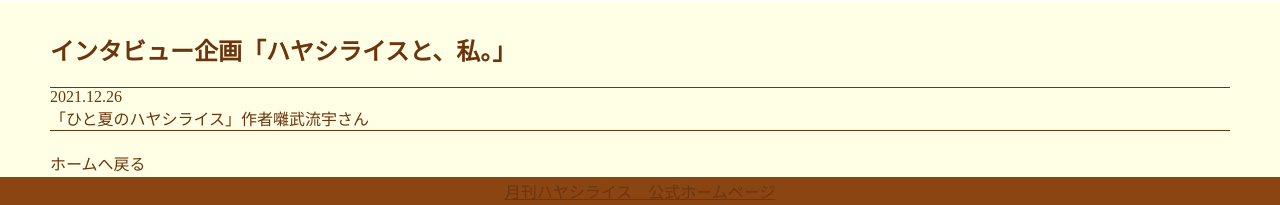
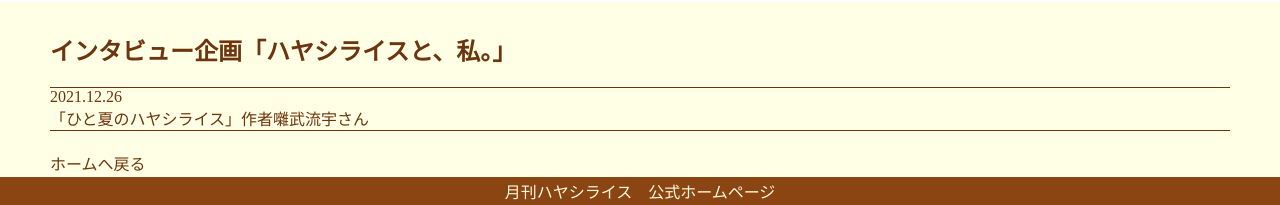
Before and after one commit to CurryDelicious/interview, a plain HTML site: page index.html in a window 1280 px wide. Shown: the part 1030-1235 px from the top of the page. Drawn offline with nearby package versions, Linux system fonts and the light colour scheme.

Commit message:
Update index.html

```diff
--- a/index.html
+++ b/index.html
@@ -25,7 +25,7 @@
 
 
     <footer>
-      <a href="https://currydelicious.github.io/home/">月刊ハヤシライス　公式ホームページ</a>
+      <p>月刊ハヤシライス　公式ホームページ</p>
     </footer>
 
     <script src="https://code.jquery.com/jquery-3.4.1.min.js" integrity="sha256-CSXorXvZcTkaix6Yvo6HppcZGetbYMGWSFlBw8HfCJo=" crossorigin="anonymous"></script>
```
